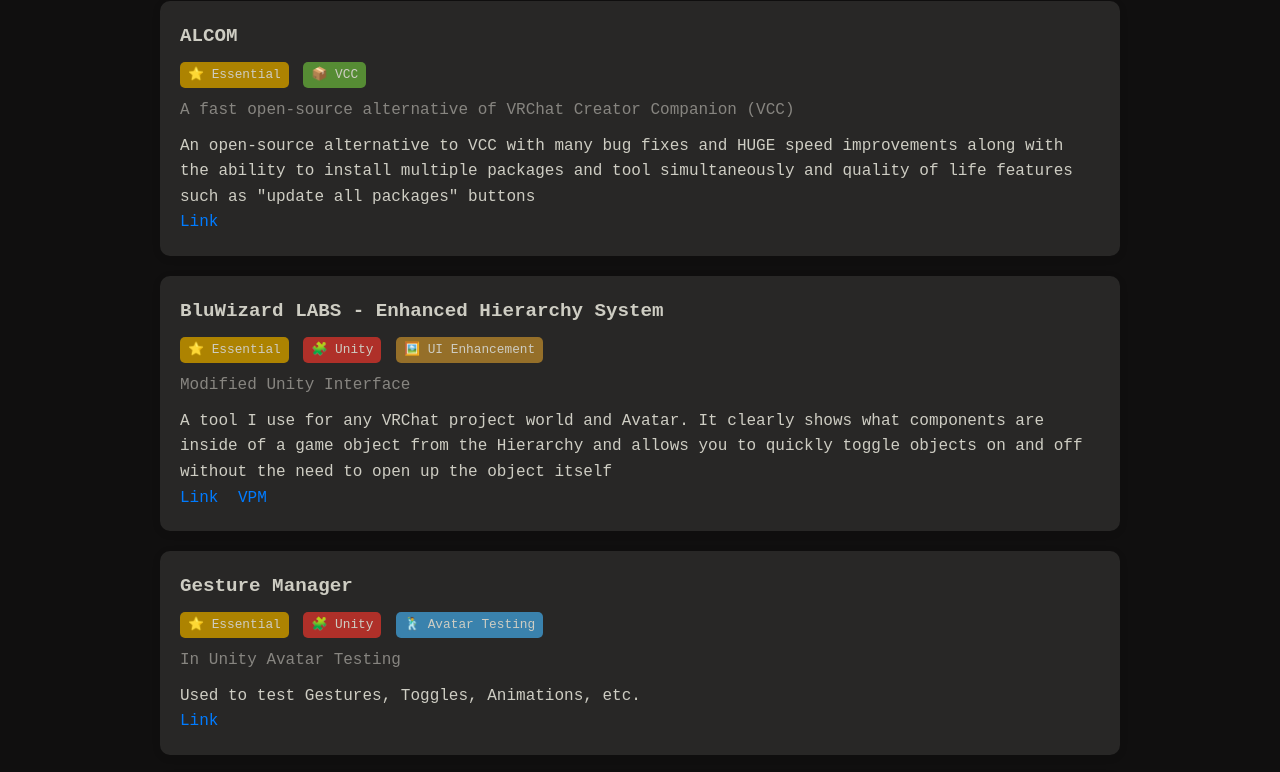
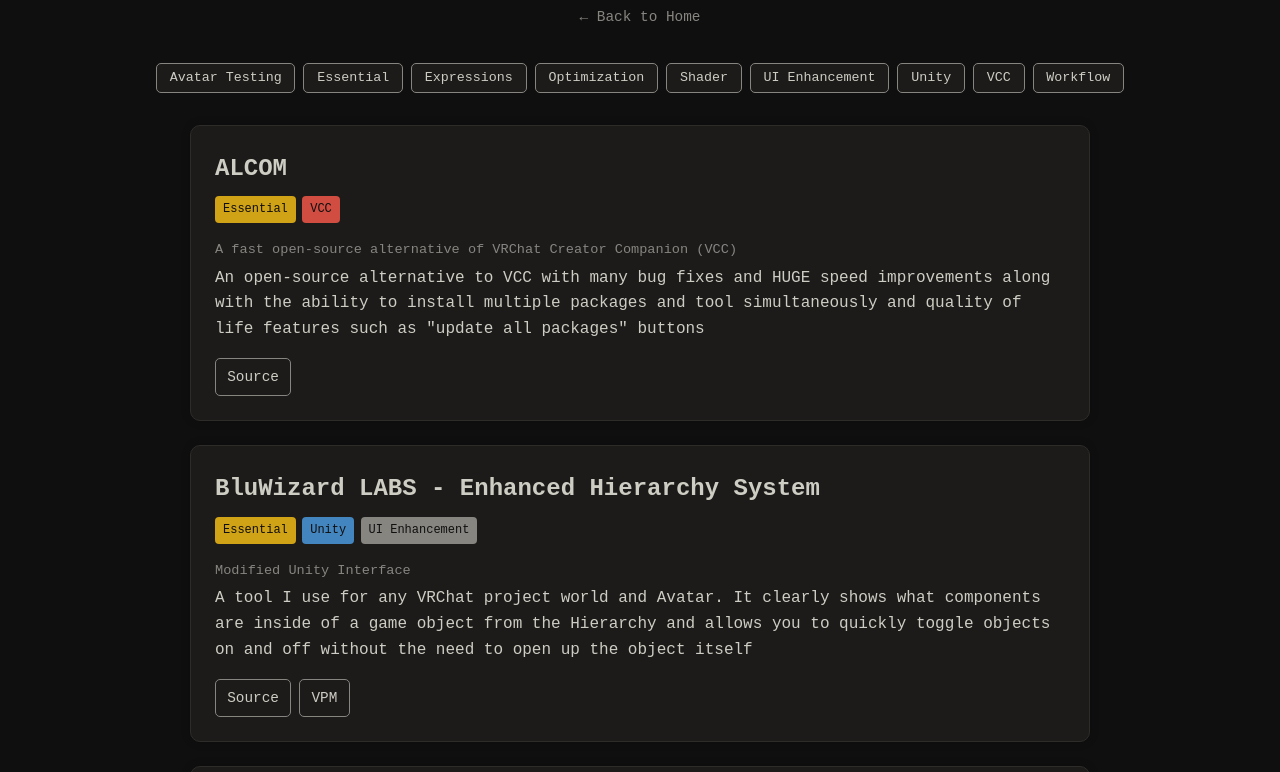
Before and after one commit to TheRealSphyxia/therealsphyxia.github.io, a plain HTML site: page VRCTools/index.html in a window 1280 px wide. Shown: the part 86-858 px from the top of the page. Drawn offline with nearby package versions, Linux system fonts and the light colour scheme.

Commit message:
tools page reworked

```diff
--- a/VRCTools/index.html
+++ b/VRCTools/index.html
@@ -3,214 +3,23 @@
   <head>
     <meta charset="UTF-8" />
     <meta name="viewport" content="width=device-width, initial-scale=1.0" />
-
-    <!-- Open Graph for Discord Embeds -->
-    <meta property="og:title" content="VRChat Tools" />
-    <meta
-      property="og:description"
-      content="A curated list of useful tools for VRChat creators, with tags, descriptions, and links."
-    />
-    <meta property="og:type" content="website" />
-    <meta property="og:url" content="https://sphyxia.com/VRCTools/" />
-    <meta
-      property="og:image"
-      content="https://avatars.githubusercontent.com/u/116765914?v=4"
-    />
-    <meta name="theme-color" content="#ad8301" />
-
     <title>VRChat Tools</title>
-    <style>
-      /* Reset and base styles */
-      * {
-        margin: 0;
-        padding: 0;
-        box-sizing: border-box;
-        font-family: "Courier New", Courier, monospace;
-      }
-
-      body {
-        background-color: #100f0f;
-        color: #cecdc3;
-        line-height: 1.6;
-        overflow-x: hidden;
-      }
-      table {
-        width: 75%;
-        border-collapse: collapse;
-        margin-left: auto;
-        margin-right: auto;
-      }
-
-      table.dataTable tbody td {
-        padding: 0;
-        border: none;
-      }
-
-      .tool-card {
-        background: #282726;
-        border-radius: 10px;
-        padding: 20px;
-        margin: 10px 0;
-        box-shadow: 0 2px 8px rgba(0, 0, 0, 0.1);
-      }
-
-      .tool-title {
-        font-size: 1.2em;
-        font-weight: bold;
-        margin-bottom: 10px;
-      }
-
-      .tool-tags {
-        margin-bottom: 10px;
-      }
-
-      .tool-tags .tag {
-        display: inline-flex;
-        align-items: center;
-        gap: 4px;
-        padding: 3px 8px;
-        font-size: 0.8em;
-        border-radius: 5px;
-        margin-right: 5px;
-        color: #cecdc3;
-      }
-
-      .tag-essential {
-        background-color: #ad8301;
-      }
-
-      .tag-unity {
-        background-color: #af3029;
-      }
-
-      .tag-shader {
-        background-color: #5e409d;
-      }
-
-      .tag-vcc {
-        background-color: #568c34;
-      }
-
-      .tag-optimization {
-        background-color: #d8a420;
-      }
-
-      .tag-expressions {
-        background-color: #c96198;
-      }
-
-      .tag-avatar-testing {
-        background-color: #3a82ad;
-      }
-
-      .tag-ui-enhancement {
-        background-color: #956f29;
-      }
-
-      .tag-workflow {
-        background-color: #bc5215;
-      }
-
-      .tool-descShort {
-        margin-bottom: 10px;
-        color: #878580;
-      }
-
-      .tool-links a {
-        color: #007bff;
-        text-decoration: none;
-        margin-right: 10px;
-      }
-
-      .tool-links a:hover {
-        text-decoration: underline;
-      }
-    </style>
+    <link rel="stylesheet" href="style.css" />
   </head>
   <body>
-    <h1>VRChat Tools</h1>
-    <div>
-      <table id="toolsTable" class="display">
-        <thead>
-          <tr>
-            <th>Tool Info</th>
-          </tr>
-        </thead>
-        <tbody></tbody>
-      </table>
-    </div>
+    <header>
+      <h1>VRChat Tools</h1>
+      <a class="home-link" href="https://sphyxia.com">← Back to Home</a>
+    </header>
 
-    <script src="https://code.jquery.com/jquery-3.7.0.min.js"></script>
-    <script src="https://cdn.datatables.net/1.13.6/js/jquery.dataTables.min.js"></script>
+    <section class="filter-container" id="filter-container">
+      <!-- Tag filter buttons will be inserted here -->
+    </section>
 
-    <script>
-      fetch("../data/VRCTools.json")
-        .then((response) => response.json())
-        .then((data) => {
-          const tableBody = $("#toolsTable tbody");
+    <main class="tool-list" id="tool-list">
+      <!-- Tool cards will be inserted here -->
+    </main>
 
-          const tagEmojis = {
-            essential: "⭐",
-            unity: "🧩",
-            shader: "🎨",
-            vcc: "📦",
-            optimization: "⚙️",
-            expressions: "😊",
-            "avatar testing": "🕺",
-            "ui enhancement": "🖼️",
-            workflow: "🛠️",
-          };
-
-          data.forEach((tool) => {
-            const row = `
-        <tr>
-          <td>
-            <div class="tool-card">
-              <div class="tool-title">${tool.tool}</div>
-                <div class="tool-tags">
-                  ${tool.tags
-                    .map((tag) => {
-                      const tagKey = tag.toLowerCase();
-                      const emoji = tagEmojis[tagKey] || "";
-                      const className = `tag tag-${tagKey.replace(
-                        /\s+/g,
-                        "-"
-                      )}`;
-                      return `<span class="${className}">${emoji} ${tag}</span>`;
-                    })
-                    .join(" ")}
-
-                </div>
-              <div class="tool-descShort">${tool.ShortDesc}</div>
-              <div class="tool-descLong">${tool.LongDesc}</div>
-              <div class="tool-links">
-                <a href="${tool.Link}" target="_blank">Link</a>
-                ${
-                  tool.VPMListing
-                    ? `<a href="${tool.VPMListing}" target="_blank">VPM</a>`
-                    : ""
-                }
-              </div>
-            </div>
-          </td>
-        </tr>
-      `;
-            tableBody.append(row);
-          });
-
-          $("#toolsTable").DataTable({
-            paging: false,
-            searching: false,
-            info: false,
-            ordering: false,
-          });
-        })
-        .catch((error) => {
-          console.error("Error loading JSON:", error);
-          $("#toolsTable tbody").append(
-            "<tr><td>Failed to load tools.</td></tr>"
-          );
-        });
-    </script>
+    <script src="script.js"></script>
   </body>
 </html>
--- /dev/null
+++ b/VRCTools/script.js
@@ -0,0 +1,126 @@
+const dataUrl = "/data/VRCTools.json";
+const toolList = document.getElementById("tool-list");
+const filterContainer = document.getElementById("filter-container");
+
+let toolsData = [];
+let selectedTags = new Set();
+
+function createTagElement(tag) {
+  const span = document.createElement("span");
+  span.classList.add("tag");
+  span.classList.add(tag.replace(/\s/g, ""));
+  span.textContent = tag;
+  return span;
+}
+
+function createLinkButton(url, label) {
+  if (!url) return null;
+  const a = document.createElement("a");
+  a.href = url;
+  a.target = "_blank";
+  a.rel = "noopener noreferrer";
+  a.classList.add("link-button");
+  a.textContent = label;
+  return a;
+}
+
+function renderCards(data) {
+  toolList.innerHTML = "";
+
+  // Sort: Essential tools to top
+  data.sort((a, b) => {
+    const aEssential = a.tags.includes("Essential") ? 0 : 1;
+    const bEssential = b.tags.includes("Essential") ? 0 : 1;
+    return aEssential - bEssential;
+  });
+
+  data.forEach((tool) => {
+    const card = document.createElement("div");
+    card.classList.add("tool-card");
+
+    // Title
+    const title = document.createElement("h2");
+    title.textContent = tool.tool;
+    card.appendChild(title);
+
+    // Tags
+    const tagsContainer = document.createElement("div");
+    tagsContainer.classList.add("tool-tags");
+    tool.tags.forEach((tag) => {
+      tagsContainer.appendChild(createTagElement(tag));
+    });
+    card.appendChild(tagsContainer);
+
+    // Short Desc
+    const shortDesc = document.createElement("div");
+    shortDesc.classList.add("short-desc");
+    shortDesc.textContent = tool.ShortDesc;
+    card.appendChild(shortDesc);
+
+    // Long Desc
+    const longDesc = document.createElement("div");
+    longDesc.classList.add("long-desc");
+    longDesc.textContent = tool.LongDesc;
+    card.appendChild(longDesc);
+
+    // Links
+    const linksContainer = document.createElement("div");
+    linksContainer.classList.add("tool-links");
+    const mainLink = createLinkButton(tool.Link, "Source");
+    const vpmLink = createLinkButton(tool.VPMListing, "VPM");
+
+    if (mainLink) linksContainer.appendChild(mainLink);
+    if (vpmLink) linksContainer.appendChild(vpmLink);
+    card.appendChild(linksContainer);
+
+    toolList.appendChild(card);
+  });
+}
+
+function updateFilters() {
+  const filtered = toolsData.filter((tool) =>
+    [...selectedTags].every((tag) => tool.tags.includes(tag))
+  );
+  renderCards(filtered);
+}
+
+function renderTagFilters(allTags) {
+  allTags.forEach((tag) => {
+    const btn = document.createElement("button");
+    btn.classList.add("filter-button");
+    btn.textContent = tag;
+
+    btn.addEventListener("click", () => {
+      if (selectedTags.has(tag)) {
+        selectedTags.delete(tag);
+        btn.classList.remove("active");
+      } else {
+        selectedTags.add(tag);
+        btn.classList.add("active");
+      }
+      updateFilters();
+    });
+
+    filterContainer.appendChild(btn);
+  });
+}
+
+async function init() {
+  try {
+    const response = await fetch(dataUrl);
+    const data = await response.json();
+    toolsData = data;
+
+    const allTags = new Set();
+    data.forEach((tool) => tool.tags.forEach((tag) => allTags.add(tag)));
+
+    renderTagFilters([...allTags].sort());
+    renderCards(data);
+  } catch (err) {
+    console.error("Failed to load tools:", err);
+    toolList.innerHTML =
+      "<p style='text-align:center;'>Failed to load tools data.</p>";
+  }
+}
+
+init();
--- /dev/null
+++ b/VRCTools/style.css
@@ -0,0 +1,162 @@
+/* Base styles */
+* {
+  margin: 0;
+  padding: 0;
+  box-sizing: border-box;
+  font-family: 'Courier New', Courier, monospace;
+}
+
+body {
+  background-color: #100F0F;
+  color: #CECDC3;
+  padding: 2rem;
+  line-height: 1.6;
+}
+
+/* Header */
+header {
+  text-align: center;
+  margin-bottom: 2rem;
+}
+
+header h1 {
+  font-size: 2rem;
+  margin-bottom: 0.5rem;
+}
+
+.home-link {
+  color: #878580;
+  text-decoration: none;
+  font-size: 0.9rem;
+}
+
+.home-link:hover {
+  color: #CECDC3;
+  text-decoration: underline;
+}
+
+/* Tag filter buttons */
+.filter-container {
+  display: flex;
+  flex-wrap: wrap;
+  gap: 0.5rem;
+  justify-content: center;
+  margin-bottom: 2rem;
+}
+
+.filter-button {
+  background-color: #1C1B1A;
+  color: #CECDC3;
+  border: 1px solid #878580;
+  padding: 0.4rem 0.8rem;
+  border-radius: 5px;
+  cursor: pointer;
+  transition: all 0.2s ease-in-out;
+}
+
+.filter-button.active,
+.filter-button:hover {
+  background-color: #3AA99F;
+  color: #100F0F;
+  border-color: #3AA99F;
+}
+
+/* Tool cards */
+.tool-list {
+  max-width: 900px;
+  margin: 0 auto;
+  display: flex;
+  flex-direction: column;
+  gap: 1.5rem;
+}
+
+.tool-card {
+  background-color: #1C1B1A;
+  border: 1px solid #2E2C29;
+  border-radius: 10px;
+  padding: 1.5rem;
+  box-shadow: 0 0 10px rgba(0,0,0,0.2);
+  transition: transform 0.2s ease;
+}
+
+/* .tool-card:hover {
+  transform: scale(1.01);
+} */
+
+.tool-card h2 {
+  margin-bottom: 0.5rem;
+  color: #CECDC3;
+}
+
+/* Tags */
+.tool-tags {
+  margin-bottom: 1rem;
+  display: flex;
+  flex-wrap: wrap;
+  gap: 0.4rem;
+}
+
+.tag {
+  padding: 0.25rem 0.5rem;
+  border-radius: 4px;
+  font-size: 0.75rem;
+  color: #100F0F;
+  background-color: #878580;
+}
+
+.tag.Essential { background-color: #D0A215; }
+.tag.VCC { background-color: #D14D41; }
+.tag.Unity { background-color: #4385BE; }
+.tag.AvatarTesting { background-color: #3AA99F; }
+.tag.Workflow { background-color: #879A39; }
+.tag.Optimization { background-color: #879A39; }
+.tag.Shader { background-color: #8B7EC8; }
+.tag.Expressions { background-color: #CE5D97; }
+.tag.UIEnhancement { background-color: #878580; }
+
+/* Descriptions */
+.short-desc {
+  font-size: 0.85rem;
+  color: #878580;
+  margin-bottom: 0.3rem;
+}
+
+.long-desc {
+  font-size: 1rem;
+  margin-bottom: 1rem;
+}
+
+/* Links */
+.tool-links {
+  display: flex;
+  flex-wrap: wrap;
+  gap: 0.5rem;
+}
+
+.link-button {
+  display: inline-block;
+  background-color: #1C1B1A;
+  border: 1px solid #878580;
+  color: #CECDC3;
+  padding: 0.4rem 0.7rem;
+  border-radius: 5px;
+  text-decoration: none;
+  font-size: 0.9rem;
+  transition: all 0.2s ease-in-out;
+}
+
+.link-button:hover {
+  background-color: #878580;
+  color: #100F0F;
+}
+
+/* Mobile Responsiveness */
+@media (max-width: 600px) {
+  .tool-card {
+    padding: 1rem;
+  }
+
+  .tool-links {
+    flex-direction: column;
+  }
+}
```
